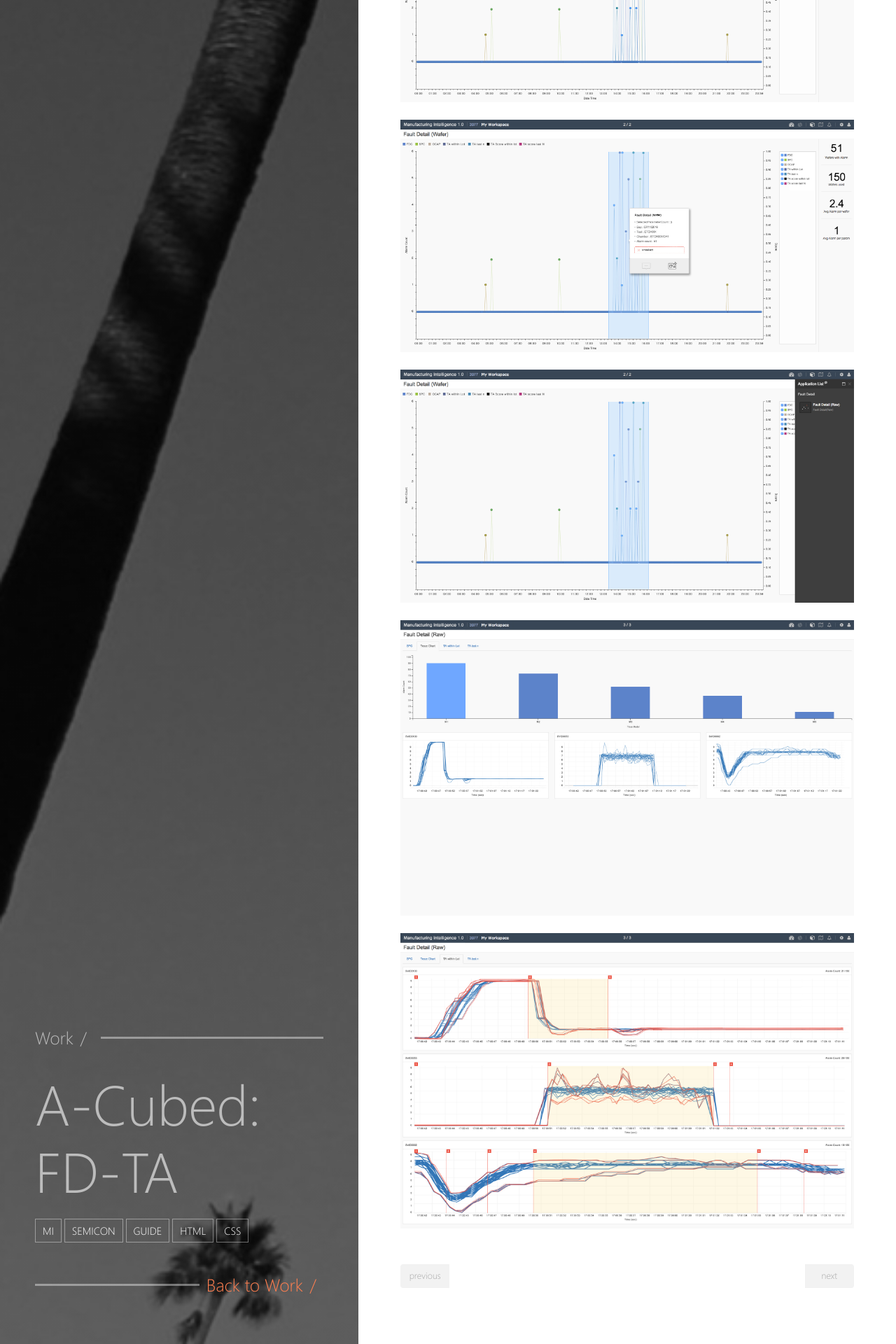
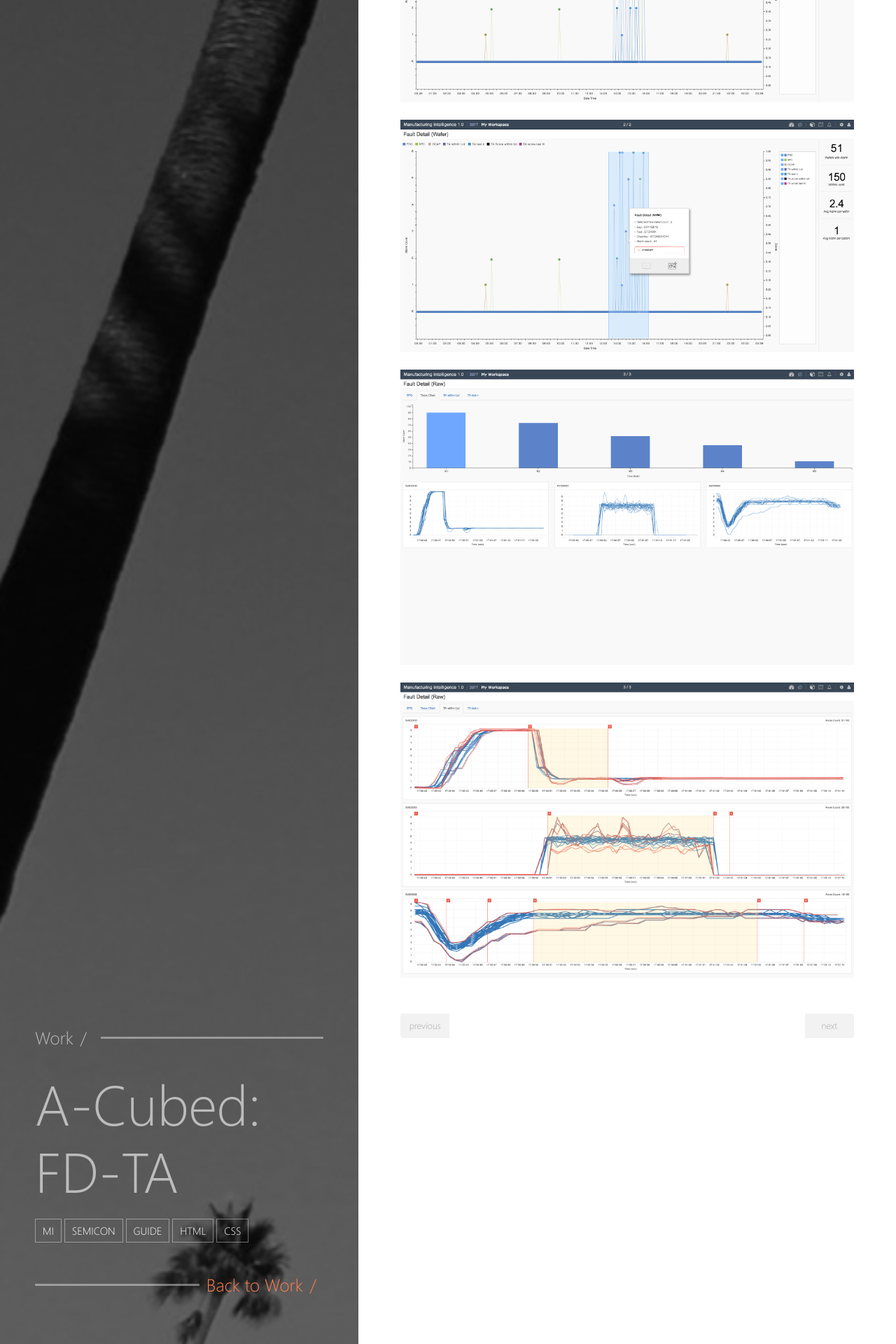
Before and after one commit to mykimdesign/mykimdesign.github.io, a Jekyll site: the page built from _posts/2016-05-14-acubed-fd-ta.md, in a window 1280 px wide. Shown: the part 2830-4750 px from the top of the page at 70% size. Built offline with Jekyll 4.4.1, drawn with Linux system fonts in a browser that asks for light colours.

Commit message:
Modify works fd-ta

```diff
--- a/_posts/2016-05-14-acubed-fd-ta.md
+++ b/_posts/2016-05-14-acubed-fd-ta.md
@@ -42,5 +42,3 @@ FD-TA(Fault Detection Trace Analysis): 실시간으로 올라오는 데이터를
 <a href="{{ site.url }}/images/works/20160514/image-9.jpg"><img src="{{ site.url }}/images/works/20160514/image-9.jpg" alt="fd-ta"></a>
 <br>
 <a href="{{ site.url }}/images/works/20160514/image-10.jpg"><img src="{{ site.url }}/images/works/20160514/image-10.jpg" alt="fd-ta"></a>
-<br>
-<a href="{{ site.url }}/images/works/20160514/image-11.jpg"><img src="{{ site.url }}/images/works/20160514/image-11.jpg" alt="fd-ta"></a>
```
Also changed, not shown: images/works/20160514/image-10.jpg, images/works/20160514/image-11.jpg (deleted), images/works/20160514/image-9.JPG, 5 other files.
